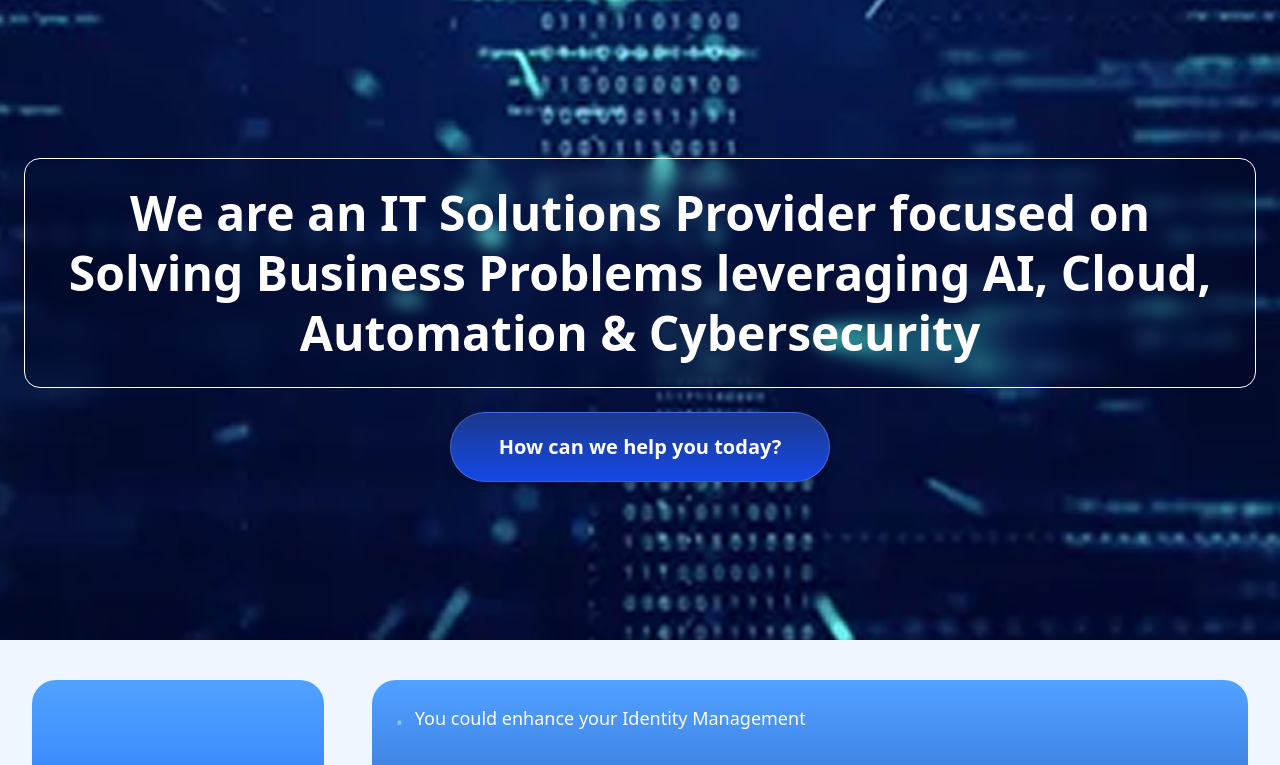
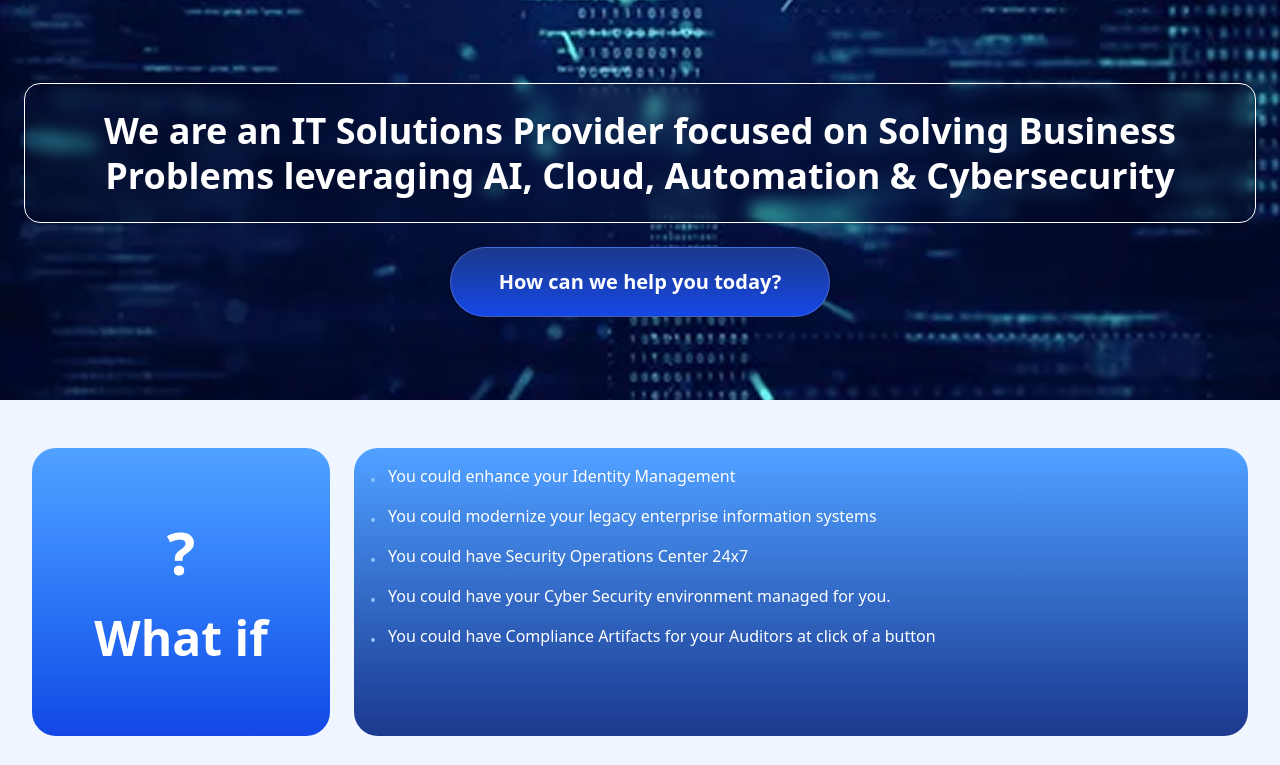
Before and after one commit to rsq-codequeen/SPS-web-project, a React (Vite) app in the folder SPS-web/: page / in a window 1280 px wide. Shown: the top 765 px of the page. Built offline with nearby package versions, Linux system fonts and the light colour scheme.

Commit message:
made some changes in home_hero and whatif

```diff
--- a/SPS-web/src/Sections/Home_hero.jsx
+++ b/SPS-web/src/Sections/Home_hero.jsx
@@ -7,7 +7,7 @@ const Home_hero = () => {
   return (
     <>
       <div
-        className="relative w-full h-[80vh] overflow-hidden"
+        className="relative w-full h-[50vh] overflow-hidden"
         style={{
           backgroundImage: `url(${heroimg})`,
           backgroundSize: 'cover',
@@ -25,7 +25,7 @@ const Home_hero = () => {
             {/* Main Text Box */}
             <div className="bg-black/10 backdrop-blur-sm border border-white/100 rounded-xl sm:rounded-2xl p-4 sm:p-6 mb-6 ">
               <div className="text-center space-y-2 sm:space-y-3 md:space-y-4 lg:space-y-5">
-                <h1 className="text-lg sm:text-xl md:text-2xl lg:text-4xl xl:text-5xl 2xl:text-6xl font-bold text-white leading-tight">
+                <h1 className="text-base sm:text-lg md:text-xl lg:text-3xl xl:text-4xl 2xl:text-5xl font-bold text-white leading-tight">
                   We are an IT Solutions Provider focused on Solving Business Problems leveraging AI, Cloud, Automation & Cybersecurity
                 </h1>
 
--- a/SPS-web/src/Sections/WhatIf.jsx
+++ b/SPS-web/src/Sections/WhatIf.jsx
@@ -2,14 +2,14 @@
 
 const WhatIf = () => {
   return (
-    <div className="bg-blue-50 py-4 sm:py-6 md:py-8 lg:py-10">
+    <div className="bg-blue-50 py-8 sm:py-9 md:py-10 lg:py-12">
       <div className="w-full px-0">
         {/* Main Content Boxes */}
-        <div className="flex flex-col lg:flex-row gap-4 sm:gap-6 md:gap-8 lg:gap-10 xl:gap-12 mb-8 sm:mb-10 md:mb-12 lg:mb-16">
+        <div className="flex flex-col lg:flex-row gap-2 sm:gap-3 md:gap-4 lg:gap-5 xl:gap-6 mb-4 sm:mb-5 md:mb-6 lg:mb-8">
 
           {/* Left Box - "What if" */}
           <div className="w-full lg:w-[25%] flex justify-center ml-2 sm:ml-3 md:ml-4 lg:ml-6 xl:ml-8">
-            <div className="bg-gradient-to-b from-blue-400 to-blue-700 rounded-xl sm:rounded-2xl md:rounded-3xl p-6  w-full h-64 sm:h-72 md:h-80  flex flex-col items-center justify-center">
+            <div className="bg-gradient-to-b from-blue-400 to-blue-700 rounded-xl sm:rounded-2xl md:rounded-3xl p-4  w-full h-64 sm:h-68 md:h-72  flex flex-col items-center justify-center">
               <div className="text-white text-center">
                 <div className="text-6xl  font-bold mb-4 sm:mb-6 md:mb-8">
                   ?
@@ -23,25 +23,25 @@ const WhatIf = () => {
 
           {/* Right Box - Benefits List */}
           <div className="w-full lg:w-[75%] flex justify-center mr-2 sm:mr-3 md:mr-4 lg:mr-6 xl:mr-8">
-            <div className="bg-gradient-to-b from-blue-400 to-blue-900 rounded-xl sm:rounded-2xl md:rounded-3xl p-6 w-full h-64 sm:h-72 md:h-80  ">
-              <ul className="space-y-3 sm:space-y-4 md:space-y-5 lg:space-y-6">
-                <li className="text-white text-lg  font-medium flex items-start">
+            <div className="bg-gradient-to-b from-blue-400 to-blue-900 rounded-xl sm:rounded-2xl md:rounded-3xl p-4 w-full h-64 sm:h-68 md:h-72  ">
+              <ul className="space-y-1 sm:space-y-2 md:space-y-2 lg:space-y-3">
+                <li className="text-white text-sm sm:text-base font-medium flex items-start">
                   <span className="text-blue-300 mr-3 mt-1 ">•</span>
                   You could enhance your Identity Management
                 </li>
-                <li className="text-white text-lg font-medium flex items-start">
+                <li className="text-white text-sm sm:text-base font-medium flex items-start">
                   <span className="text-blue-300 mr-3 mt-1 ">•</span>
                   You could modernize your legacy enterprise information systems
                 </li>
-                <li className="text-white text-lg font-medium flex items-start">
+                <li className="text-white text-sm sm:text-base font-medium flex items-start">
                   <span className="text-blue-300 mr-3 mt-1 ">•</span>
                   You could have Security Operations Center 24x7
                 </li>
-                <li className="text-white text-lg font-medium flex items-start">
+                <li className="text-white text-sm sm:text-base font-medium flex items-start">
                   <span className="text-blue-300 mr-3 mt-1 ">•</span>
                   You could have your Cyber Security environment managed for you.
                 </li>
-                <li className="text-white text-lg font-medium flex items-start">
+                <li className="text-white text-sm sm:text-base font-medium flex items-start">
                   <span className="text-blue-300 mr-3 mt-1 ">•</span>
                   You could have Compliance Artifacts for your Auditors at click of a button
                 </li>
```
